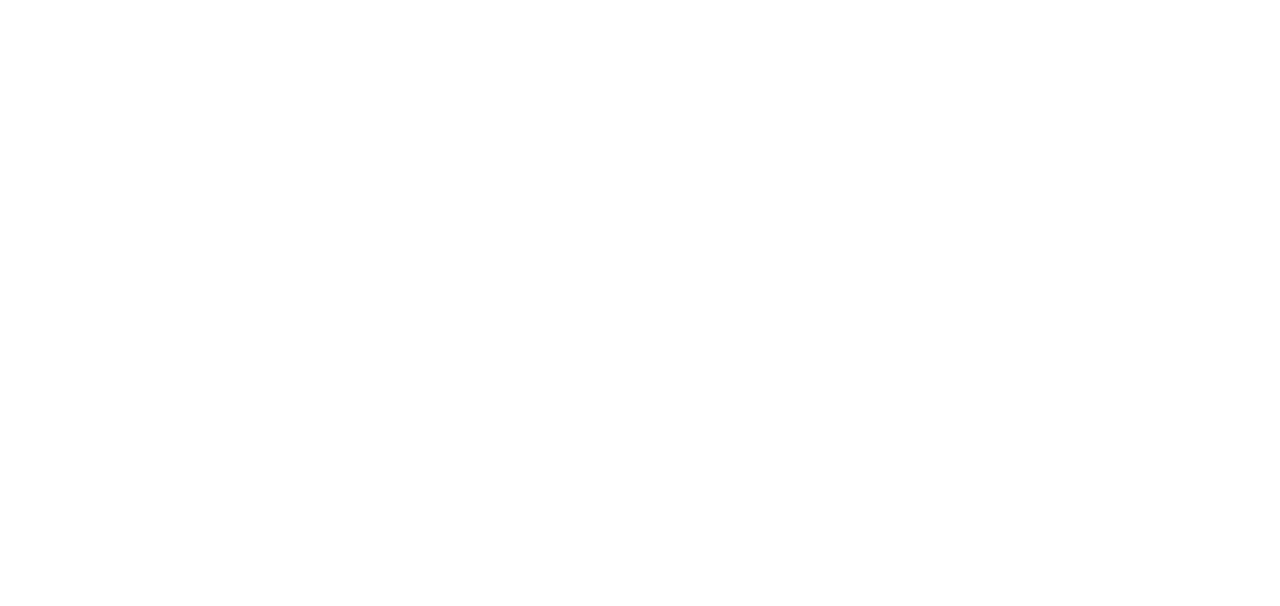
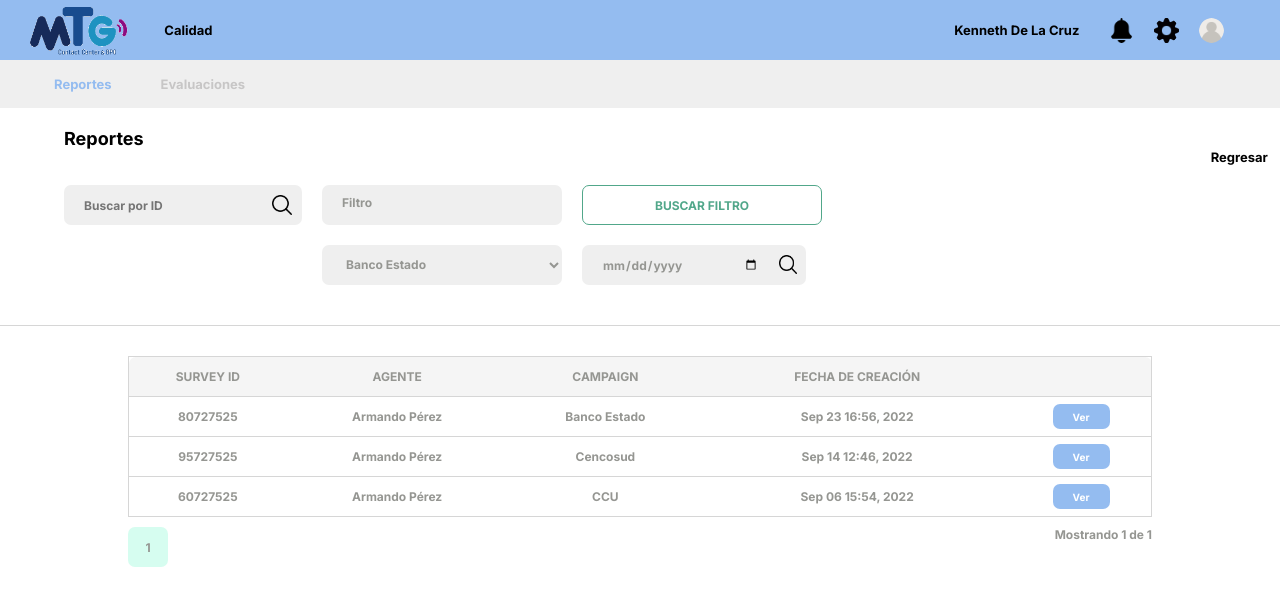
Before and after one commit to KennethHernan/SIST_MONITO-FRONT, a React (Vite) app: page /Page2Auditor in a window 1280 px wide. Before the commit this address had no page. Shown: the top 606 px of the page. Built offline with nearby package versions, Linux system fonts and the light colour scheme; no server answers.

Commit message:
INTERFACE COMPLETO

```diff
--- a/src/routes/AppRouter.jsx
+++ b/src/routes/AppRouter.jsx
@@ -17,7 +17,7 @@ export function AppRouter() {
         <Route path="/HomeAuditor" element={<HomeAuditor />} />
         <Route path="/EvaluationAgente" element={<EvaluationAgente />} />
         <Route path="/EvaluationAuditor" element={<EvaluationAuditor />} />
-        <Route path="/" element={<Page2Auditor />} />
+        <Route path="/Page2Auditor" element={<Page2Auditor />} />
       </Routes>
     </BrowserRouter>
   );
--- a/src/style/homeAuditor.css
+++ b/src/style/homeAuditor.css
@@ -193,6 +193,13 @@
 }
 .tabe-info table tr td button{
     width: auto;
+    padding: 0 20px;
+    background-color: var(--color-celeste);
+    border: none;
+    border-radius: 7px;
+    height: 25px;
+    color: #fff;
+    font-size: 10px;
 }
 .audit-button{
     width: 10vh;
```
Also changed, not shown: 2 other files (tests, documents, lock files or other folders).
